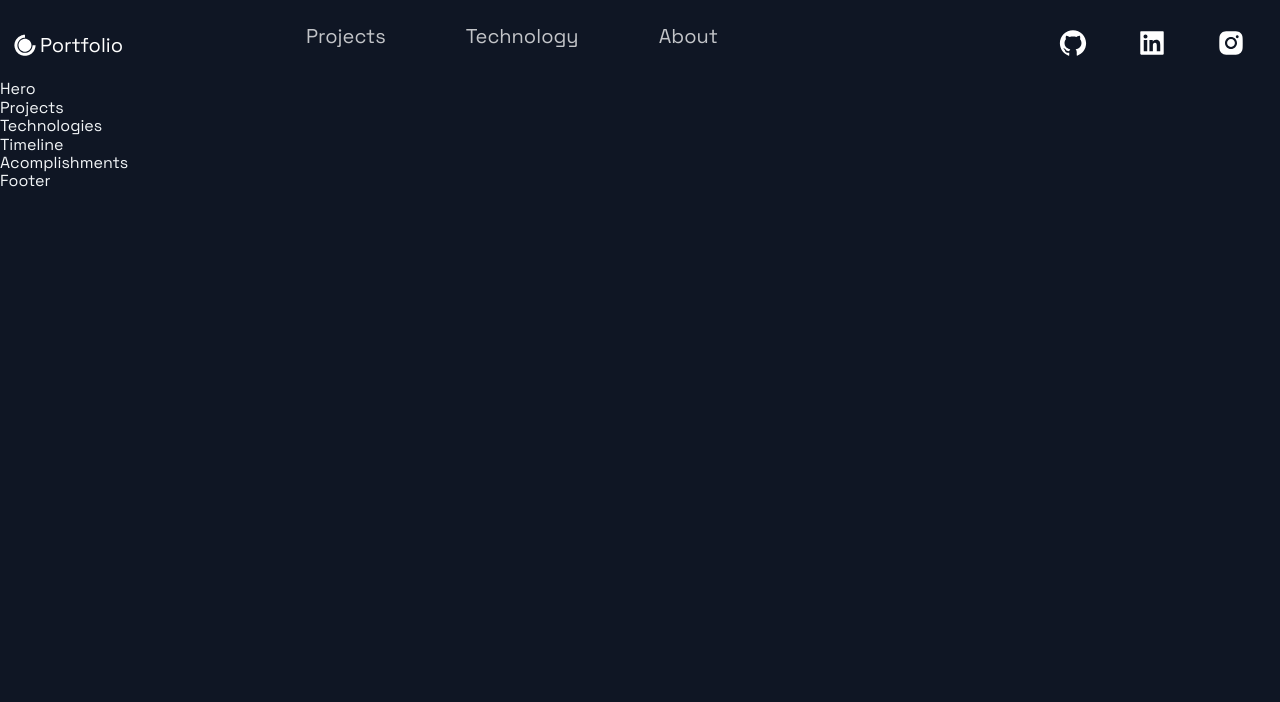
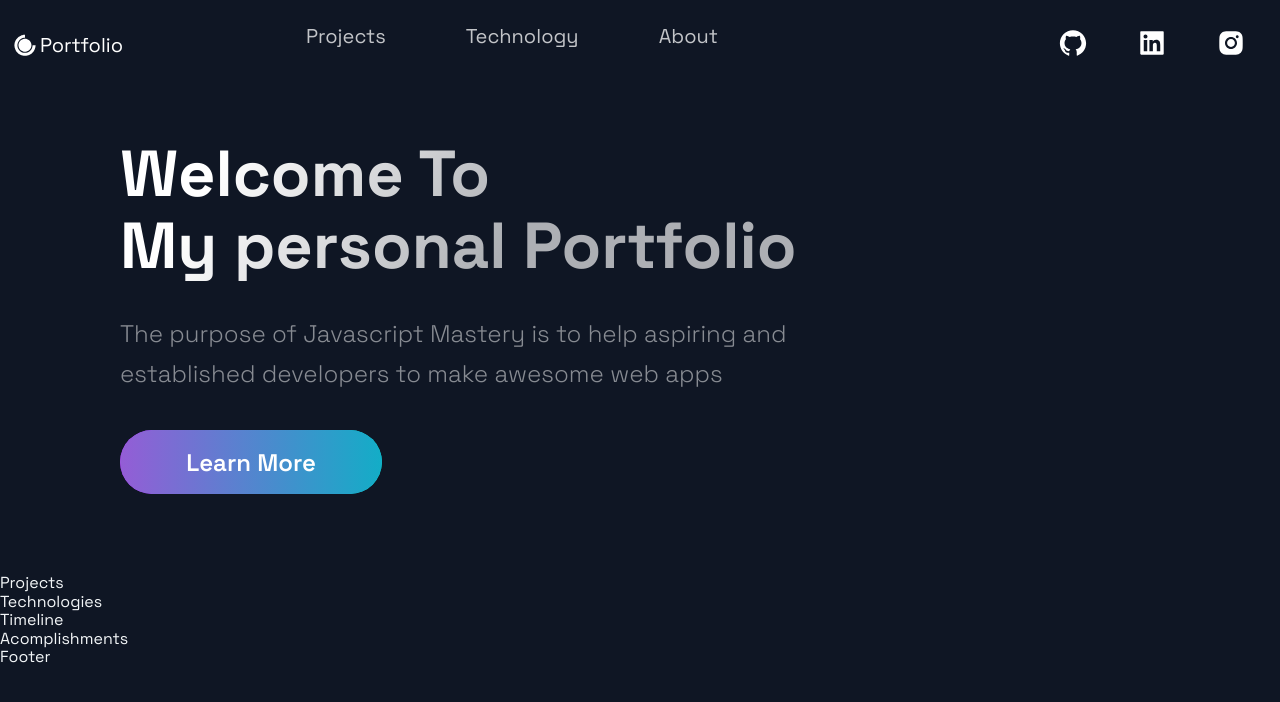
Before and after one commit to shahil-kv/personal-portfolio, a Next.js app: page / in a window 1280 px wide. Shown: the top 702 px of the page. Built offline with nearby package versions, Linux system fonts and the light colour scheme.

Commit message:
Hero section completed

```diff
--- a/src/components/Hero/Hero.js
+++ b/src/components/Hero/Hero.js
@@ -4,10 +4,22 @@
 import Button from '../../styles/GlobalComponents/Button';
 import { LeftSection } from './HeroStyles';
 
-const Hero = (props) => (
-  <div>
-    Hero
-  </div>
+const Hero = () => (
+    <Section row nopadding>
+      <LeftSection>
+        <SectionTitle main center>
+        Welcome To <br/>
+        My personal Portfolio
+        </SectionTitle>
+        <SectionText>
+      The purpose of Javascript Mastery is to help aspiring and established developers to make awesome web apps
+
+        </SectionText>
+        <Button onClick={()=> window.location='https://google.com'}>Learn More</Button>
+      </LeftSection>
+
+    </Section>
+
 );
 
 export default Hero;
```
